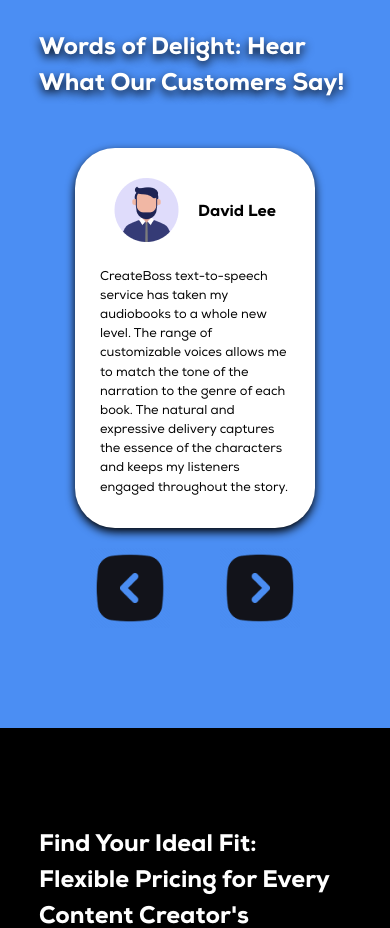
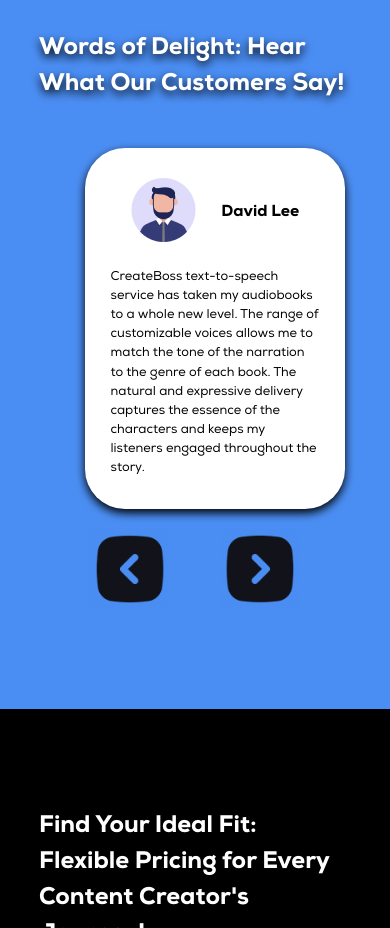
Before and after one commit to Intrgalactic/create-boss-test, a React (Vite) app: page / in a window 390 px wide. Shown: the part 2240-3168 px from the top of the page. Built offline with nearby package versions, Linux system fonts and the light colour scheme.

Commit message:
fixed carousels

```diff
--- a/src/index.css
+++ b/src/index.css
@@ -804,6 +804,7 @@
   .testimonial-section__boxes-container {
     width: calc(280px);
     min-width: 280px;
+    padding-inline:20px;
   }
   .carousel-button {
     width: 80px;
@@ -814,15 +815,11 @@
   }
 
   .testimonial__box {
-    width: 200px;
-    margin-inline: 20px;
-    min-width: 200px;
-    scroll-margin-inline: 20px;
+    width: 220px;
+    margin-inline: 30px;
+    min-width: 220px;
+    scroll-margin-inline: 30px;
 
-  }
-  .testimonial__box:last-of-type {
-    scroll-margin-left: 40px;
-    scroll-margin-right: 0px;
   }
   .testimonial__box-user-details {
     align-items: center;
```
